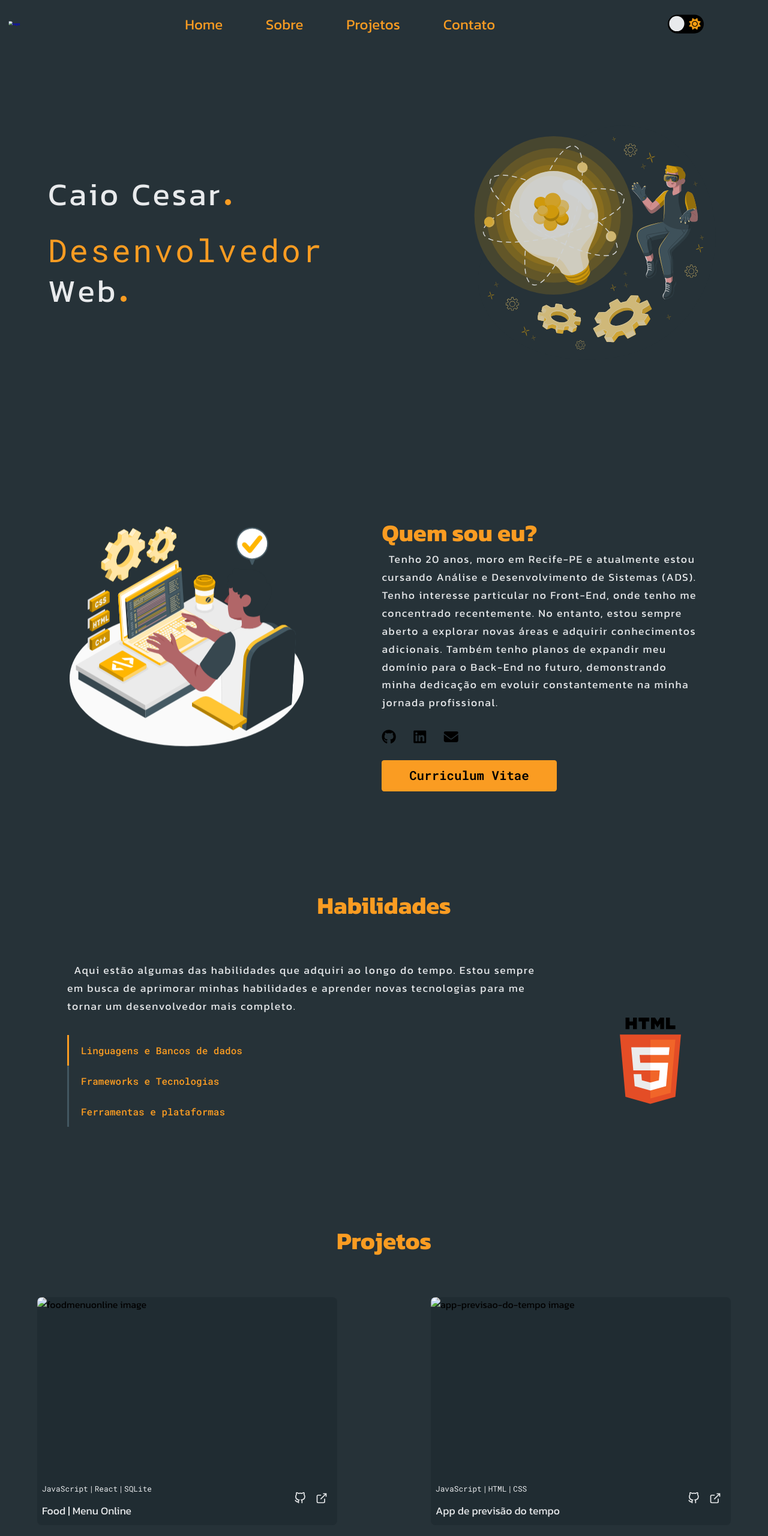
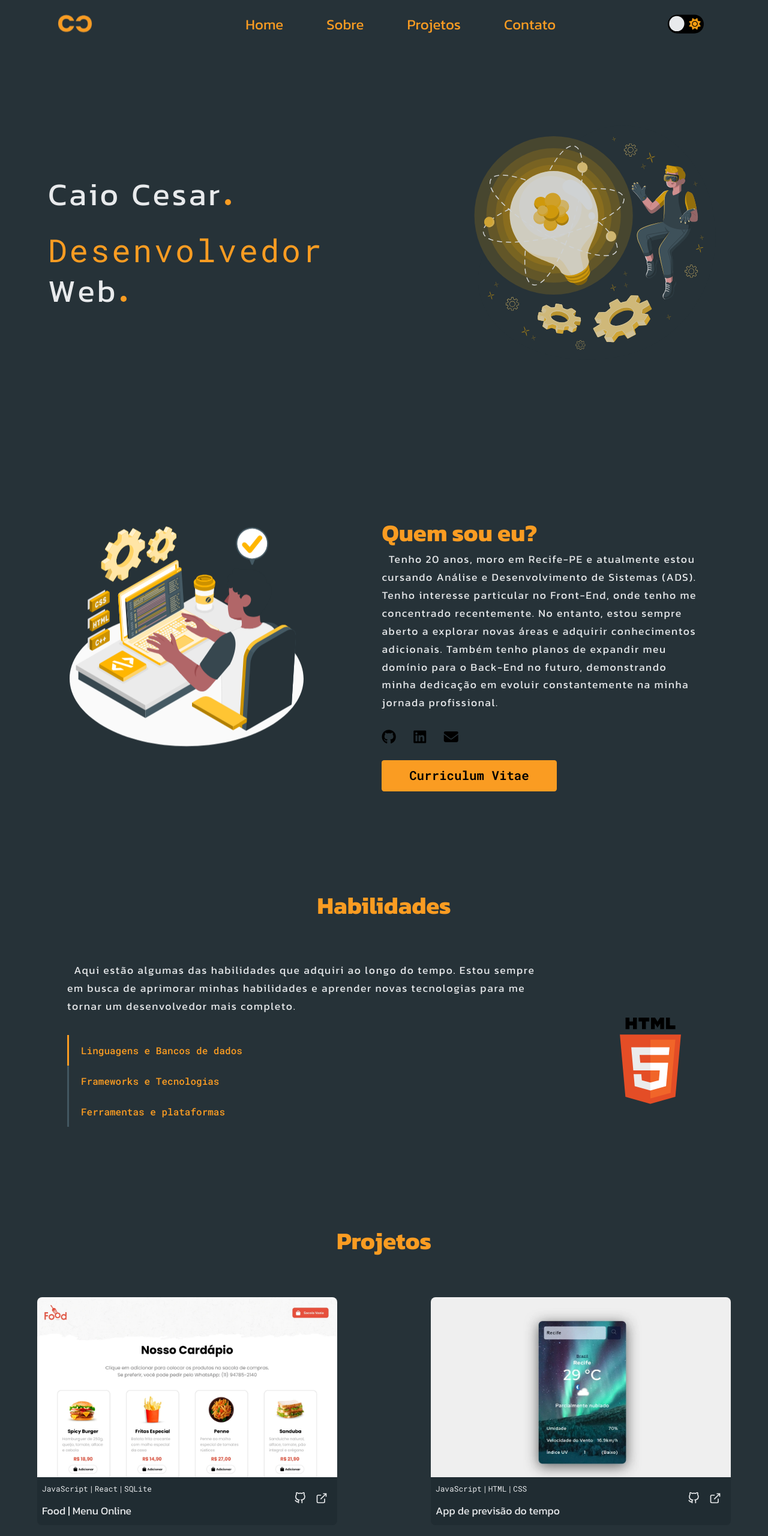
Before and after one commit to CaioCesarMDS/Portifolio, a website with bundled scripts: page public/index.html in a window 1280 px wide. Shown: the top 2560 px of the page at 60% size. Built offline with nearby package versions, Linux system fonts and the light colour scheme; files whose address does not match are found by name.

Commit message:
chore: update image paths

```diff
--- a/public/index.html
+++ b/public/index.html
@@ -7,7 +7,7 @@
 
         <title>Caio Cesar | Portifolio</title>
 
-        <link rel="shortcut icon" href="./src/images/logo.png" type="image/x-icon" />
+        <link rel="shortcut icon" href="./src/images/logo.webp" type="image/x-icon" />
 
         <!-- Css files -->
         <link rel="stylesheet" href="./src/css/reset.css" />
@@ -42,7 +42,7 @@
                 <picture>
                     <a href="/">
                         <img
-                            src="./src/images/logo.png"
+                            src="./src/images/logo.webp"
                             alt="logo"
                             width="250"
                             data-aos="fade-right"
@@ -333,7 +333,7 @@
                         <div class="project-img">
                             <picture>
                                 <img
-                                    src="./src/images/projects/foodmenuonline.png"
+                                    src="./src/images/projects/foodmenuonline.webp"
                                     alt="foodmenuonline image"
                                     tabindex="0"
                                 />
@@ -395,7 +395,7 @@
                         <div class="project-img">
                             <picture>
                                 <img
-                                    src="./src/images/projects/app-previsao-do-tempo.jpg"
+                                    src="./src/images/projects/app-previsao-do-tempo.webp"
                                     alt="app-previsao-do-tempo image"
                                     tabindex="0"
                                 />
@@ -460,7 +460,7 @@
                         <div class="project-img">
                             <picture>
                                 <img
-                                    src="./src/images/projects/notesapp.jpg"
+                                    src="./src/images/projects/notesapp.webp"
                                     alt="notesapp image"
                                     tabindex="0"
                                 />
@@ -604,7 +604,7 @@
                         <picture>
                             <a href="/">
                                 <img
-                                    src="./src/images/logo.png"
+                                    src="./src/images/logo.webp"
                                     alt="logo"
                                     width="120px"
                                     loading="lazy"
```
